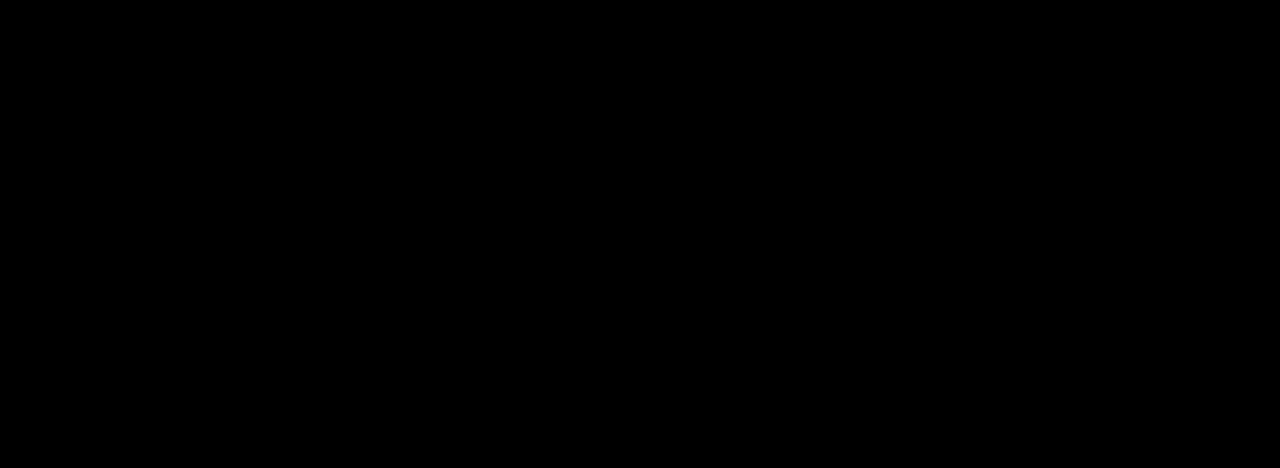
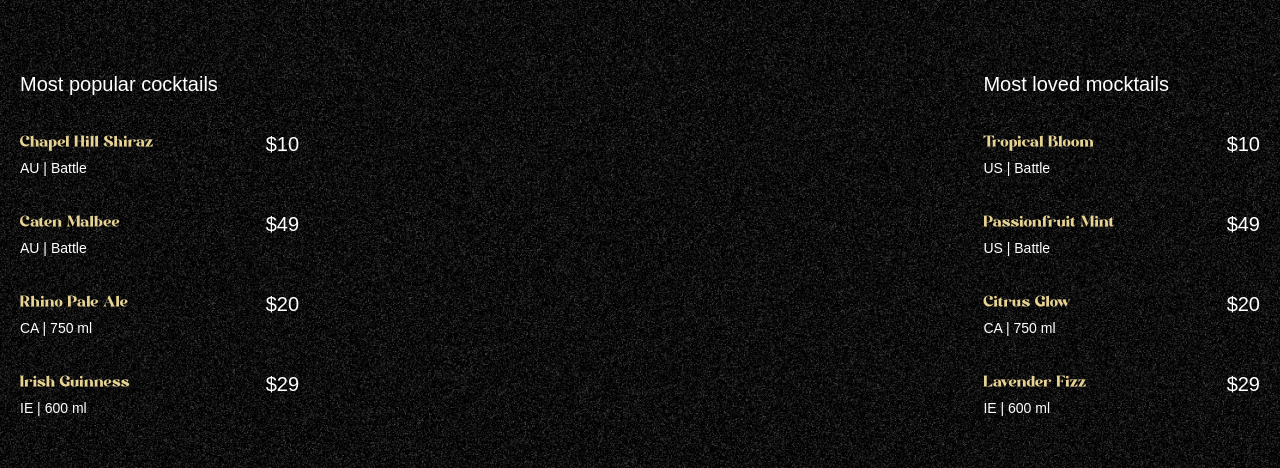
Before and after one commit to princewillndubuisi/prince_cocktail, a React (Vite) app: page / in a window 1280 px wide. Shown: the part 890-1358 px from the top of the page. Built offline with nearby package versions, Linux system fonts and the light colour scheme; a web font is replaced by a local one.

Commit message:
the third part of the hero section

```diff
--- a/src/App.jsx
+++ b/src/App.jsx
@@ -3,6 +3,7 @@
 import { ScrollTrigger, TextPlugin } from "gsap/all";
 import Navbar from "./components/Navbar";
 import Hero from "./components/Hero";
+import Cocktails from "./components/Cocktails";
 
 gsap.registerPlugin(ScrollTrigger, TextPlugin);
 
@@ -11,6 +12,7 @@
     <main>
       <Navbar />
       <Hero />
+      <Cocktails />
     </main>
   );
 };
--- /dev/null
+++ b/src/components/Cocktails.jsx
@@ -0,0 +1,78 @@
+import React from "react";
+import { cocktailLists, mockTailLists } from "../constants";
+import { ScrollTrigger } from "gsap/all";
+import { useGSAP } from "@gsap/react";
+import gsap from "gsap";
+
+gsap.registerPlugin(ScrollTrigger);
+
+const Cocktails = () => {
+  useGSAP(() => {
+    const leafTimeline = gsap.timeline({
+      scrollTrigger: {
+        trigger: "#cocktails",
+        start: "top 30%",
+        end: "bottom 80%",
+        scrub: true,
+      },
+    });
+    leafTimeline
+      .from("#c-left-leaf", { x: -100, y: 100 })
+      .from("#c-right-leaf", {
+        x: 100,
+        y: 100,
+      });
+  });
+
+  return (
+    <section id="cocktails" className="noisy">
+      <img src="/images/cocktail-left-leaf.png" alt="l-leaf" id="c-left-leaf" />
+
+      <img
+        src="/images/cocktail-right-leaf.png"
+        alt="r-leaf"
+        id="c-right-leaf"
+      />
+
+      <div className="list">
+        <div className="popular">
+          <h2>Most popular cocktails</h2>
+
+          <ul>
+            {cocktailLists.map(({ name, country, detail, price }) => (
+              <li key={name}>
+                <div className="md:me-28">
+                  <h3>{name}</h3>
+                  <p>
+                    {country} | {detail}
+                  </p>
+                </div>
+                <span>{price}</span>
+              </li>
+            ))}
+          </ul>
+        </div>
+
+        <div className="loved">
+          <h2>Most loved mocktails</h2>
+
+          <ul>
+            {mockTailLists.map(({ name, country, detail, price }) => (
+              <li key={name}>
+                <div className="me-28">
+                  <h3>{name}</h3>
+                  <p>
+                    {country} | {detail}
+                  </p>
+                </div>
+                <span>{price}</span>
+              </li>
+            ))}
+          </ul>
+        </div>
+      </div>
+    </section>
+  );
+};
+
+export default Cocktails;
```
